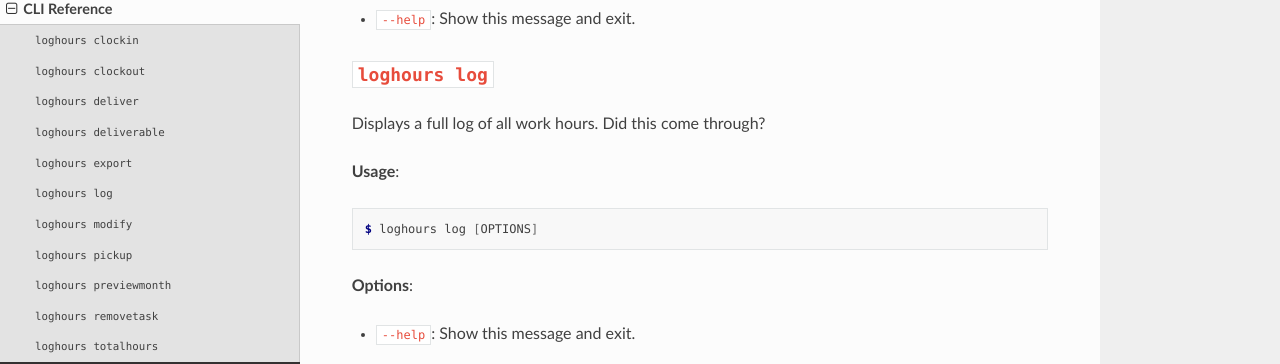
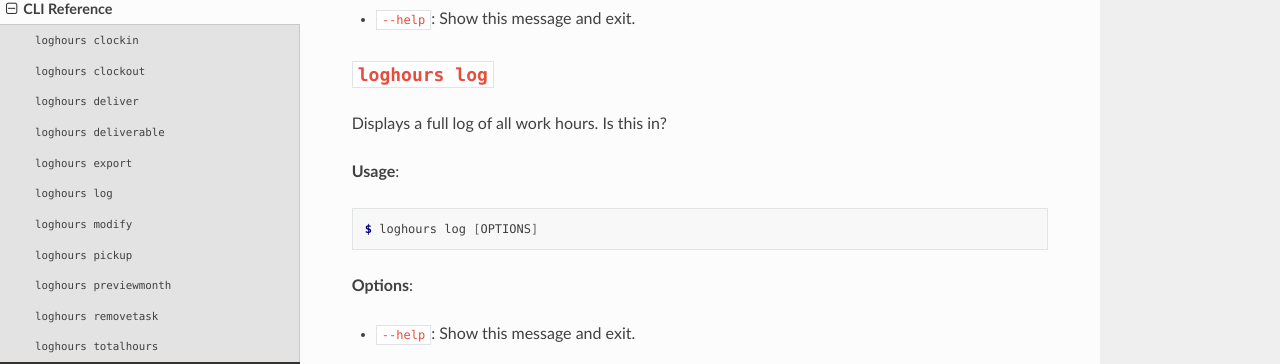
Before and after one commit to preritdas/working-hours-cli, a Sphinx documentation site: the page built from docs/source/cli.md, in a window 1280 px wide and 900 px high, scrolled down 3801 px. Shown: the part 144-508 px from the top of the window. Built offline with Sphinx 7.4.7 and the Read the Docs theme 2.0.0, drawn with Linux system fonts in a browser that asks for light colours.

Commit message:
Update CLI reference.

```diff
--- a/docs/source/cli.md
+++ b/docs/source/cli.md
@@ -171,7 +171,7 @@ $ loghours export [OPTIONS] MONTHYEAR
 
 ## `loghours log`
 
-Displays a full log of all work hours. Did this come through?
+Displays a full log of all work hours. Is this in?
 
 **Usage**:
 
```
